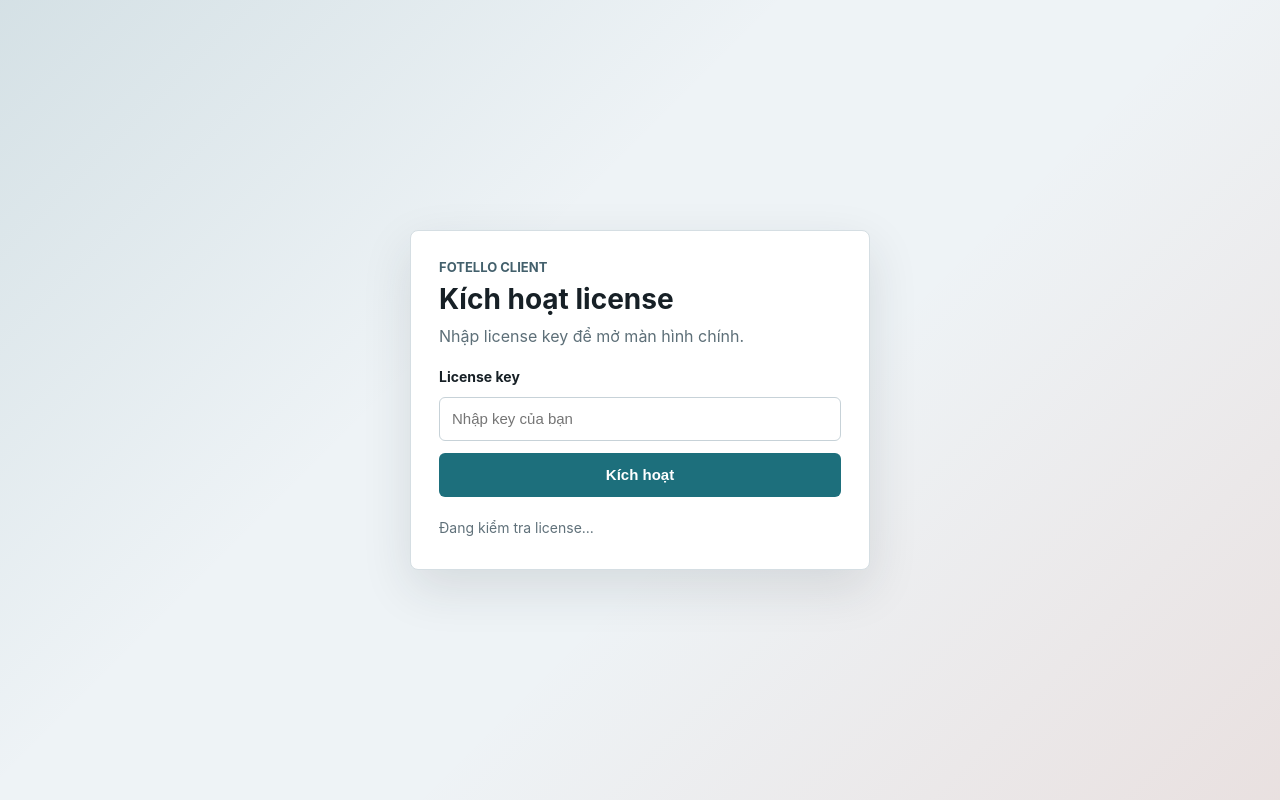
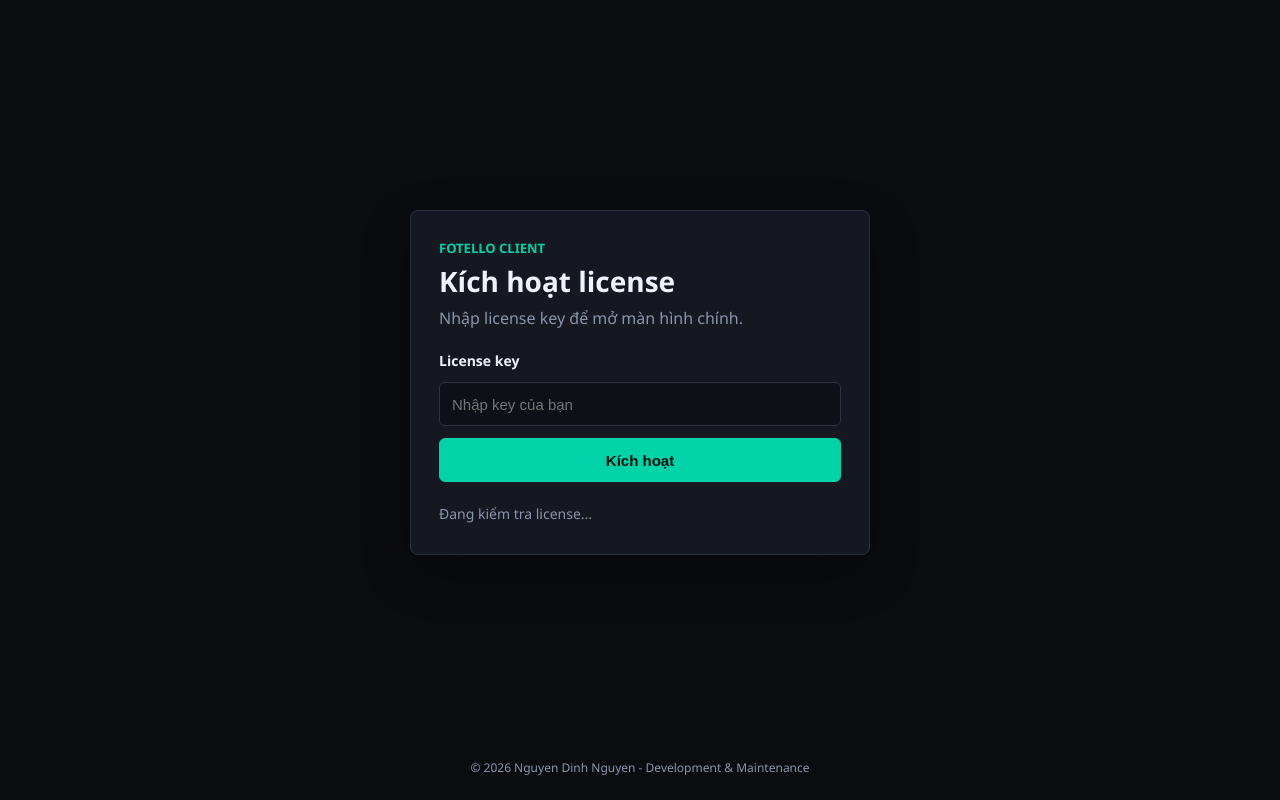
Before and after one commit to phobokhonghanh/fl-u01-viet, a plain HTML site: page fotello/ui/license.html in a window 1280 px wide. Drawn offline with Linux system fonts and the light colour scheme.

Commit message:
fix: ui key

```diff
--- a/fotello/ui/license.css
+++ b/fotello/ui/license.css
@@ -1,8 +1,16 @@
 :root {
-  color-scheme: light;
-  font-family: Inter, ui-sans-serif, system-ui, -apple-system, BlinkMacSystemFont, "Segoe UI", sans-serif;
-  color: #172026;
-  background: #eef3f6;
+  --bg: #0b0c10;
+  --panel: #151821;
+  --panel2: #1d2230;
+  --border: #2b3242;
+  --text: #eef2ff;
+  --muted: #8b95aa;
+  --accent: #00d3a7;
+  --red: #ff5570;
+  color-scheme: dark;
+  font-family: "Segoe UI", Arial, sans-serif;
+  color: var(--text);
+  background: var(--bg);
 }
 
 * {
@@ -12,17 +20,16 @@
 body {
   margin: 0;
   min-height: 100vh;
+  background: var(--bg);
 }
 
 .license-shell {
   min-height: 100vh;
   display: grid;
+  grid-template-rows: 1fr auto;
   place-items: center;
   padding: 24px;
-  background:
-    linear-gradient(135deg, rgba(28, 92, 108, 0.12), transparent 38%),
-    linear-gradient(315deg, rgba(196, 91, 65, 0.12), transparent 42%),
-    #eef3f6;
+  background: var(--bg);
 }
 
 .license-panel {
@@ -30,15 +37,15 @@
   display: grid;
   gap: 22px;
   padding: 28px;
-  border: 1px solid #d5dee3;
+  border: 1px solid var(--border);
   border-radius: 8px;
-  background: #ffffff;
-  box-shadow: 0 18px 50px rgba(30, 42, 48, 0.12);
+  background: var(--panel);
+  box-shadow: 0 18px 50px rgba(0, 0, 0, 0.24);
 }
 
 .eyebrow {
   margin: 0 0 8px;
-  color: #43606c;
+  color: var(--accent);
   font-size: 13px;
   font-weight: 700;
   text-transform: uppercase;
@@ -52,7 +59,7 @@
 
 .subtext {
   margin: 10px 0 0;
-  color: #5d6f78;
+  color: var(--muted);
 }
 
 .license-form {
@@ -69,17 +76,19 @@
   width: 100%;
   min-height: 44px;
   padding: 10px 12px;
-  border: 1px solid #c7d2d8;
+  border: 1px solid var(--border);
   border-radius: 6px;
+  background: #0d1017;
+  color: var(--text);
   font-size: 15px;
 }
 
 button {
   min-height: 44px;
-  border: 0;
+  border: 1px solid var(--accent);
   border-radius: 6px;
-  background: #1d6f7c;
-  color: #ffffff;
+  background: var(--accent);
+  color: #02110e;
   font-size: 15px;
   font-weight: 700;
   cursor: pointer;
@@ -93,14 +102,31 @@
 .status {
   min-height: 22px;
   margin: 0;
-  color: #60717a;
+  color: var(--muted);
   font-size: 14px;
 }
 
 .status.error {
-  color: #b42318;
+  color: var(--red);
 }
 
 .status.success {
-  color: #137333;
+  color: var(--accent);
 }
+
+.license-footer {
+  align-self: end;
+  padding-top: 18px;
+  color: var(--muted);
+  font-size: 12px;
+  text-align: center;
+}
+
+.license-footer a {
+  color: var(--muted);
+  text-decoration: none;
+}
+
+.license-footer a:hover {
+  color: var(--accent);
+}
--- a/fotello/ui/license.html
+++ b/fotello/ui/license.html
@@ -23,6 +23,11 @@
 
       <p id="license-status" class="status">Đang kiểm tra license...</p>
     </section>
+    <footer class="license-footer">
+      <a href="https://www.facebook.com/ndinhnguyende/" target="_blank" rel="noopener noreferrer">
+        © 2026 Nguyen Dinh Nguyen - Development &amp; Maintenance
+      </a>
+    </footer>
   </main>
   <script src="license.js"></script>
 </body>
```
